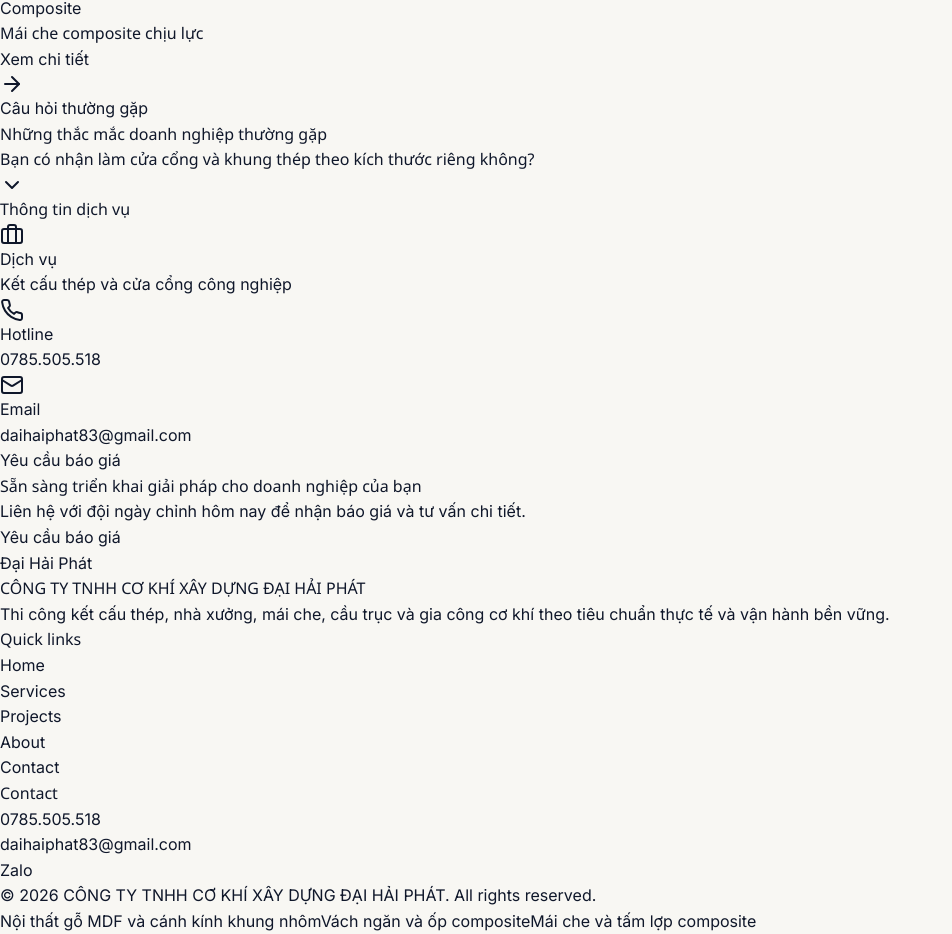
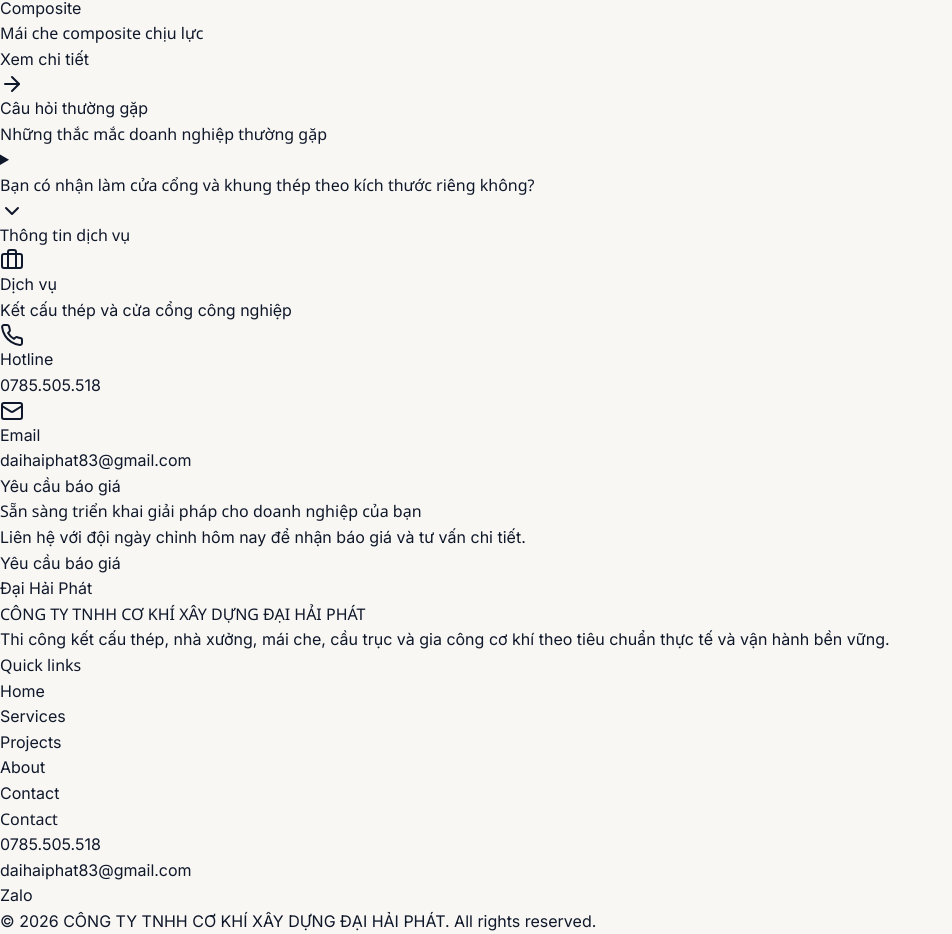
Before and after one commit to airoolsmastery2026/dai-hai-phat-web, a Next.js app: page /services/ket-cau-thep-cua-cong in a window 1280 px wide. Shown: the part 3930-4864 px from the top of the page, without its empty margins (0-952 px from the left). Built offline with nearby package versions, Linux system fonts and the light colour scheme.

Commit message:
perf: optimize production build

```diff
--- a/src/components/services/ServiceFAQ.tsx
+++ b/src/components/services/ServiceFAQ.tsx
@@ -1,29 +1,19 @@
-"use client";
-
-import { useState } from "react";
 import { ChevronDown } from "lucide-react";
 
 import type { ServiceFaqItem } from "@/types/content";
 
 function FAQItem({ item }: { item: ServiceFaqItem }) {
-  const [isOpen, setIsOpen] = useState(false);
+  return (
+    <details className="group rounded-2xl border border-slate-200 bg-white shadow-sm transition hover:shadow-md">
+      <summary className="flex cursor-pointer list-none items-center justify-between p-6 text-left">
+        <h3 className="text-lg font-semibold text-slate-900">{item.question}</h3>
+        <ChevronDown className="h-5 w-5 text-[#FF5722] transition-transform group-open:rotate-180" />
+      </summary>
 
-  return (
-    <div className="rounded-2xl border border-slate-200 bg-white shadow-sm transition hover:shadow-md">
-      <button
-        onClick={() => setIsOpen(!isOpen)}
-        className="flex w-full items-center justify-between p-6 text-left"
-      >
-        <h3 className="text-lg font-semibold text-slate-900">{item.question}</h3>
-        <ChevronDown className={`h-5 w-5 text-[#FF5722] transition-transform ${isOpen ? "rotate-180" : ""}`} />
-      </button>
-
-      {isOpen && (
-        <div className="border-t border-slate-200 px-6 py-4">
-          <p className="text-sm leading-7 text-slate-600">{item.answer}</p>
-        </div>
-      )}
-    </div>
+      <div className="border-t border-slate-200 px-6 py-4">
+        <p className="text-sm leading-7 text-slate-600">{item.answer}</p>
+      </div>
+    </details>
   );
 }
 
--- a/src/components/services/ServiceFeature.tsx
+++ b/src/components/services/ServiceFeature.tsx
@@ -1,5 +1,3 @@
-"use client";
-
 import { Zap } from "lucide-react";
 
 import type { ServiceFeature as ServiceFeatureType } from "@/types/content";
```
Also changed, not shown: src/components/sections/QuoteFormSection.tsx (+4 -27 lines).
